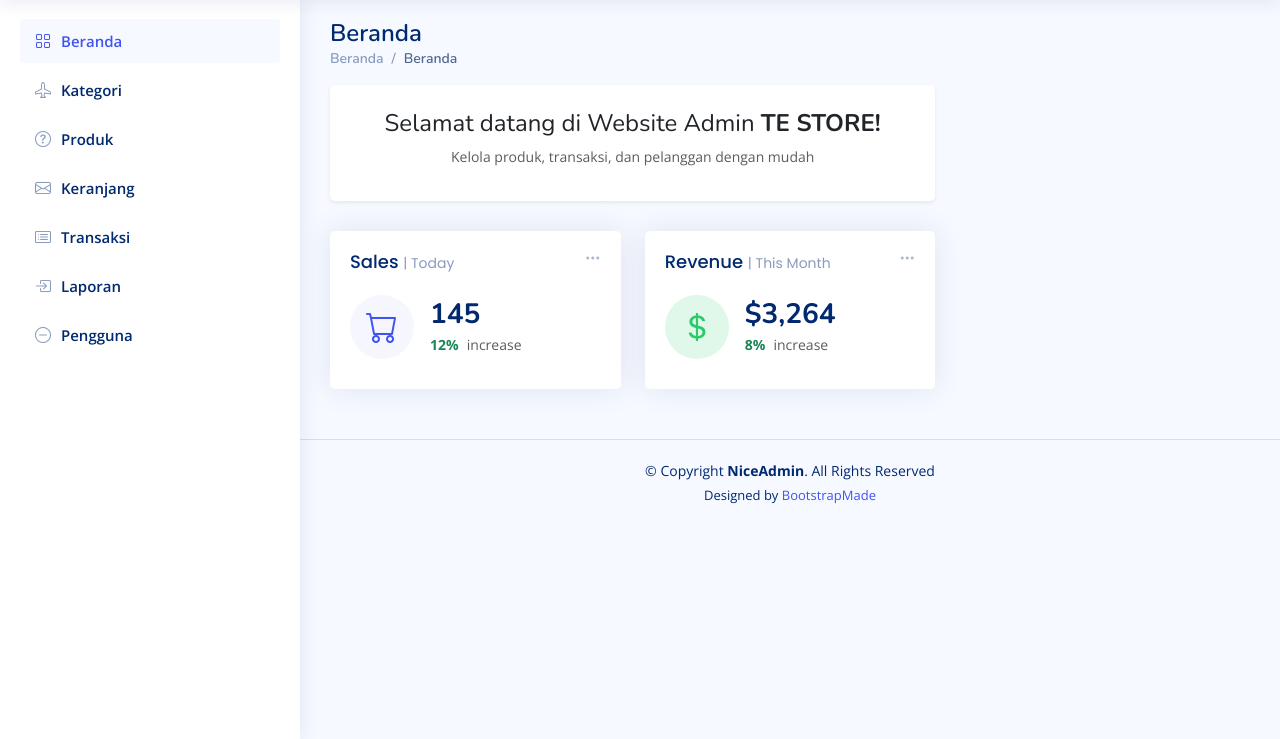
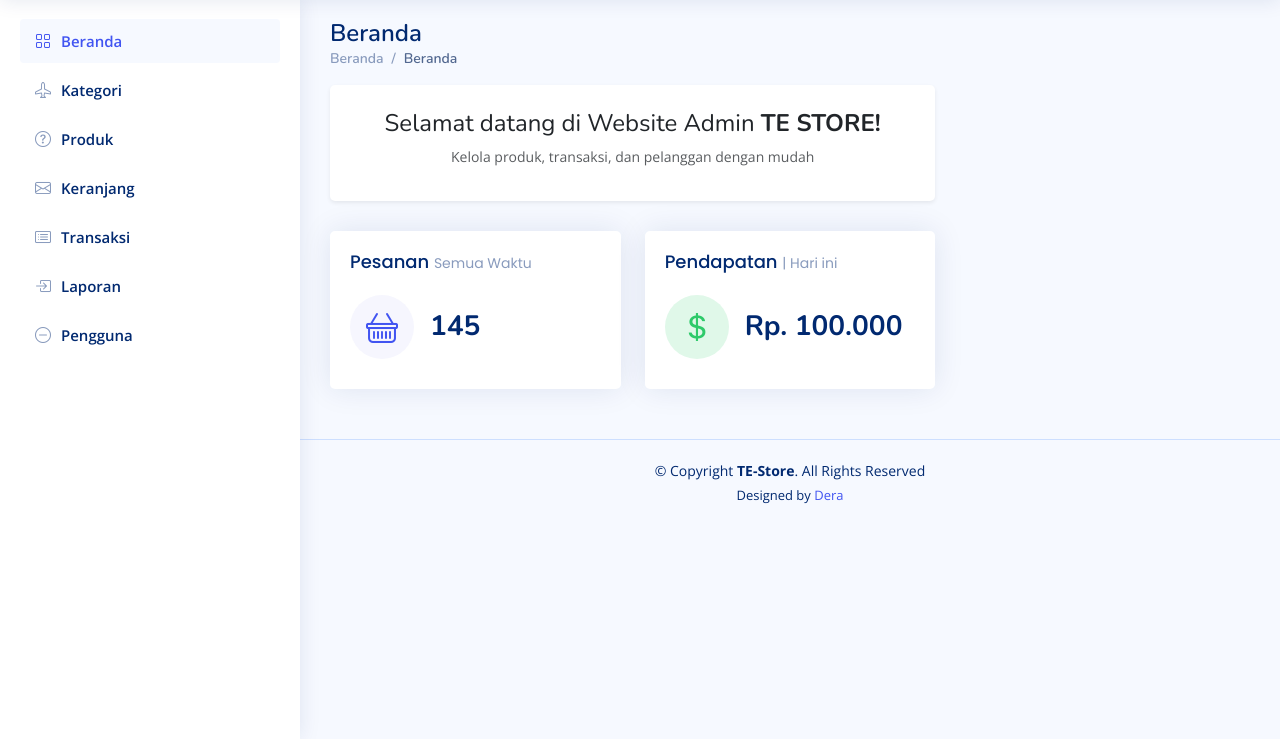
Before and after one commit to Dera37/TE-Store, a PHP site: page / in a window 1280 px wide. Shown: the part 61-800 px from the top of the page. Run offline with PHP 8.4, Linux system fonts and the light colour scheme; some libraries are stand-ins or nearby versions.

Commit message:
Menyesuaikan revenue, sales, footer diberanda

```diff
--- a/admin/index.php
+++ b/admin/index.php
@@ -177,29 +177,15 @@
             <div class="col-xxl-4 col-md-6">
               <div class="card info-card sales-card">
 
-                <div class="filter">
-                  <a class="icon" href="#" data-bs-toggle="dropdown"><i class="bi bi-three-dots"></i></a>
-                  <ul class="dropdown-menu dropdown-menu-end dropdown-menu-arrow">
-                    <li class="dropdown-header text-start">
-                      <h6>Filter</h6>
-                    </li>
-
-                    <li><a class="dropdown-item" href="#">Today</a></li>
-                    <li><a class="dropdown-item" href="#">This Month</a></li>
-                    <li><a class="dropdown-item" href="#">This Year</a></li>
-                  </ul>
-                </div>
-
                 <div class="card-body">
-                  <h5 class="card-title">Sales <span>| Today</span></h5>
+                  <h5 class="card-title">Pesanan <span>Semua Waktu</span></h5>
 
                   <div class="d-flex align-items-center">
                     <div class="card-icon rounded-circle d-flex align-items-center justify-content-center">
-                      <i class="bi bi-cart"></i>
+                      <i class="bi bi-basket"></i>
                     </div>
                     <div class="ps-3">
                       <h6>145</h6>
-                      <span class="text-success small pt-1 fw-bold">12%</span> <span class="text-muted small pt-2 ps-1">increase</span>
 
                     </div>
                   </div>
@@ -212,29 +198,15 @@
             <div class="col-xxl-4 col-md-6">
               <div class="card info-card revenue-card">
 
-                <div class="filter">
-                  <a class="icon" href="#" data-bs-toggle="dropdown"><i class="bi bi-three-dots"></i></a>
-                  <ul class="dropdown-menu dropdown-menu-end dropdown-menu-arrow">
-                    <li class="dropdown-header text-start">
-                      <h6>Filter</h6>
-                    </li>
-
-                    <li><a class="dropdown-item" href="#">Today</a></li>
-                    <li><a class="dropdown-item" href="#">This Month</a></li>
-                    <li><a class="dropdown-item" href="#">This Year</a></li>
-                  </ul>
-                </div>
-
                 <div class="card-body">
-                  <h5 class="card-title">Revenue <span>| This Month</span></h5>
+                  <h5 class="card-title">Pendapatan <span>| Hari ini</span></h5>
 
                   <div class="d-flex align-items-center">
                     <div class="card-icon rounded-circle d-flex align-items-center justify-content-center">
                       <i class="bi bi-currency-dollar"></i>
                     </div>
                     <div class="ps-3">
-                      <h6>$3,264</h6>
-                      <span class="text-success small pt-1 fw-bold">8%</span> <span class="text-muted small pt-2 ps-1">increase</span>
+                      <h6>Rp. 100.000</h6>
 
                     </div>
                   </div>
@@ -260,14 +232,14 @@
   <!-- ======= Footer ======= -->
   <footer id="footer" class="footer">
     <div class="copyright">
-      &copy; Copyright <strong><span>NiceAdmin</span></strong>. All Rights Reserved
+      &copy; Copyright <strong><span>TE-Store</span></strong>. All Rights Reserved
     </div>
     <div class="credits">
       <!-- All the links in the footer should remain intact. -->
       <!-- You can delete the links only if you purchased the pro version. -->
       <!-- Licensing information: https://bootstrapmade.com/license/ -->
       <!-- Purchase the pro version with working PHP/AJAX contact form: https://bootstrapmade.com/nice-admin-bootstrap-admin-html-template/ -->
-      Designed by <a href="https://bootstrapmade.com/">BootstrapMade</a>
+      Designed by <a href="https://instagram.com/dera.rdnk/" target="_blank">Dera</a>
     </div>
   </footer><!-- End Footer -->
 
```
